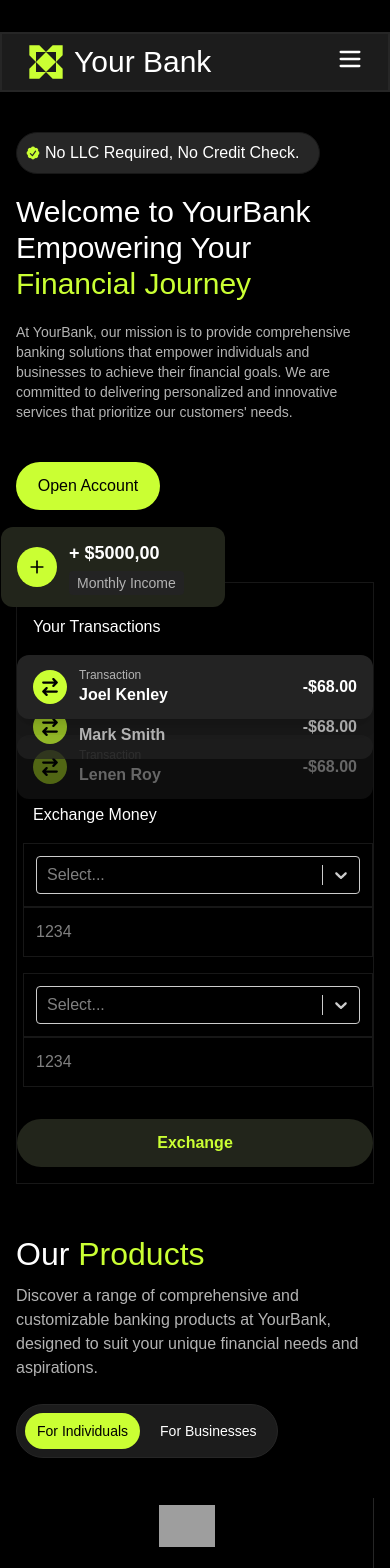
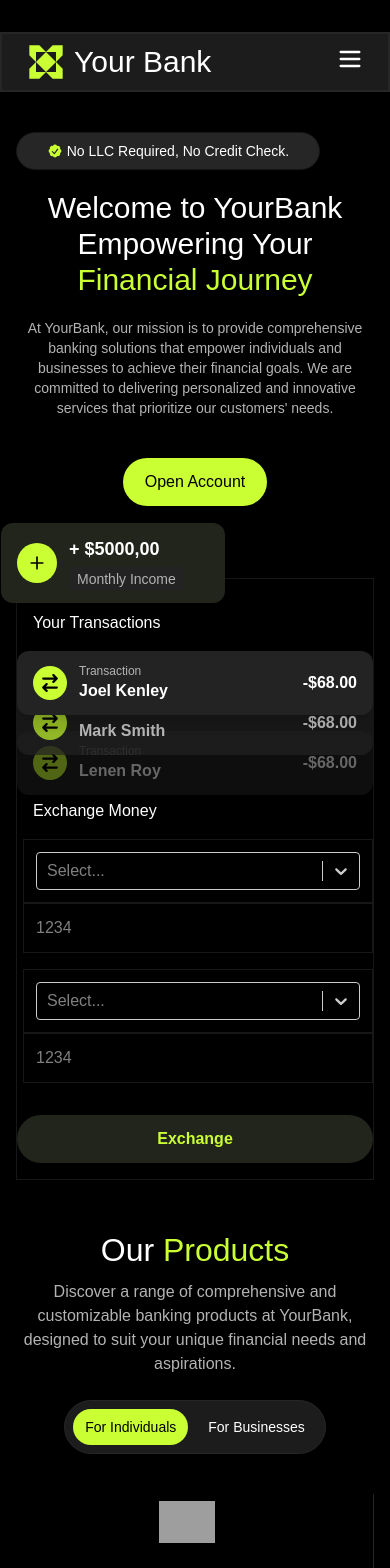
Before and after one commit to Hamad12-siddiqui/Bank-Website, a Next.js app: page / in a window 390 px wide. Shown: the top 1568 px of the page. Built offline with nearby package versions, Linux system fonts and the light colour scheme; grey boxes are pictures that could not be loaded.

Commit message:
style: Center align text in various components for improved layout consistency

```diff
--- a/app/component/Footer.js
+++ b/app/component/Footer.js
@@ -50,11 +50,11 @@ const Footer = () => {
 
 {info.map((items,index) => {
     return(
-        <div key={index} className='flex gap-1 mb-4 sm:mb-10 items-center cursor-pointer'>
+        <div key={index} className='flex gap-1 mb-4 sm:mb-10 items-center cursor-pointer sm:justify-start justify-center'>
             <div className='text-[#CAFF33]'>
 {items.icon}
 </div>
-<div className='text-white text-xs sm:text-base'>
+<div className='text-white text-xs sm:text-base '>
 {items.text}
 </div>
         </div>
--- a/app/modules/home/HeroSection.js
+++ b/app/modules/home/HeroSection.js
@@ -40,18 +40,18 @@ const HeroSection = () => {
       {/* Left Section */}
       <div className="w-full lg:w-[50%] mb-10 lg:mb-0">
         {/* Banner */}
-        <div className="flex gap-1 items-center border bg-[#262626] py-2 rounded-full px-2 max-w-76">
-          <HiMiniCheckBadge className="text-[#CAFF33]" />
-          <p className="text-white">No LLC Required, No Credit Check.</p>
+        <div className="flex gap-1 items-center border  bg-[#262626] py-2 rounded-full px-2 max-w-76 sm:justify-start justify-center">
+          <HiMiniCheckBadge className="text-[#CAFF33] " />
+          <p className="text-white sm:text-md text-sm  ">No LLC Required, No Credit Check.</p>
         </div>
 
         {/* Hero Text */}
         <div>
-          <h1 className="text-3xl lg:text-5xl text-white mt-5">
+          <h1 className="text-3xl lg:text-5xl text-white mt-5 sm:text-start text-center">
             Welcome to YourBank Empowering Your{" "}
             <span className="text-[#CAFF33]">Financial Journey</span>
           </h1>
-          <p className="text-[#B3B3B3] mt-5 text-sm lg:text-base">
+          <p className="text-[#B3B3B3] mt-5 text-sm lg:text-base sm:text-start text-center">
             At YourBank, our mission is to provide comprehensive banking
             solutions that empower individuals and businesses to achieve their
             financial goals. We are committed to delivering personalized and
@@ -59,7 +59,8 @@ const HeroSection = () => {
           </p>
 
           {/* CTA */}
-          <div className="bg-[#CAFF33] max-w-36 rounded-full  text-black flex justify-center py-3 mt-10 cursor-pointer hover:opacity-90 transition">
+
+          <div className="bg-[#CAFF33] max-w-36  mx-auto sm:mx-0 rounded-full  text-black flex justify-center py-3 mt-10 cursor-pointer hover:opacity-90 transition ">
             <p>Open Account</p>
           </div>
         </div>
--- a/app/modules/home/Our_Features.js
+++ b/app/modules/home/Our_Features.js
@@ -13,7 +13,7 @@ const Our_Features = () => {
           <span className="text-white">Our </span>
           <span className="text-[#CAFF33]">Features</span>
         </h2>
-        <p className="font-light text-base sm:text-lg lg:text-xl text-[#B3B3B3] max-w-3xl">
+        <p className="font-light text-base sm:text-lg lg:text-xl text-[#B3B3B3] max-w-3xl sm:text-start text-center">
           Experience a host of powerful features at YourBank, including seamless
           online banking, secure transactions, and personalized financial
           insights, all designed to enhance your banking experience.
--- a/app/modules/home/Our_Products.js
+++ b/app/modules/home/Our_Products.js
@@ -7,17 +7,17 @@ const Our_Products = () => {
       <div className="w-full max-w-6xl">
         <div className="flex flex-col md:flex-row justify-between items-start md:items-end gap-6 text-white">
           <div className="max-w-2xl">
-            <h3 className="font-lexend font-medium text-[32px] md:text-[40px] lg:text-[48px] leading-snug">
+            <h3 className="font-lexend font-medium text-[32px] sm:text-start text-center md:text-[40px] lg:text-[48px] leading-snug">
               <span>Our</span>{" "}
-              <span className="text-[#CAFF33]">Products</span>
+              <span className="text-[#CAFF33] ">Products</span>
             </h3>
-            <p className="font-lexend font-light text-[16px] md:text-[18px] text-[#B3B3B3] mt-2">
+            <p className="font-lexend font-light text-[16px] md:text-[18px] sm:text-start text-center text-[#B3B3B3] mt-2">
               Discover a range of comprehensive and customizable banking
               products at YourBank, designed to suit your unique financial needs
               and aspirations.
             </p>
           </div>
-          <div className="flex justify-center items-center rounded-full gap-2 md:gap-4 px-2 py-2 border border-[#262626] bg-[#1C1C1C]">
+              <div className="flex justify-center items-center mx-auto rounded-full gap-2 md:gap-4 px-2 py-2 border border-[#262626] bg-[#1C1C1C]">
             <button className="text-sm md:text-lg font-medium px-3 md:px-4 py-2 rounded-full bg-[#CAFF33] text-black">
               For Individuals
             </button>
--- a/app/modules/home/Use_Cases.js
+++ b/app/modules/home/Use_Cases.js
@@ -35,10 +35,10 @@ const Use_Cases = () => {
             </div>
           </div>
           <div className="flex-1 space-y-4">
-            <h3 className="font-medium text-xl sm:text-2xl text-white">
+            <h3 className="font-medium text-xl sm:text-2xl text-white sm:text-start text-center">
               For Individuals
             </h3>
-            <p className="font-light text-base sm:text-lg text-[#B3B3B3]">
+            <p className="font-light text-base sm:text-lg text-[#B3B3B3] sm:text-start text-center">
               For individuals, our mortgage services pave the way to
               homeownership, and our flexible personal loans provide vital
               support during various life milestones. We also prioritize
@@ -49,28 +49,30 @@ const Use_Cases = () => {
               {financialStats.map((item, index) => (
                 <div
                   key={index}
-                  className="px-2 py-4 sm:py-0 space-y-2 sm:space-y-4 flex flex-col items-start"
+                  className="px-2 py-4 sm:py-0 space-y-2 sm:space-y-4 flex flex-col sm:items-start items-center"
                 >
-                  <h3 className="font-medium text-3xl sm:text-4xl text-[#CAFF33]">
+                  <h3 className="font-medium text-3xl sm:text-4xl text-[#CAFF33] ">
                     {item.percentage}%
                   </h3>
-                  <p className="font-light text-base sm:text-lg text-[#B3B3B3]">
+                  <p className="font-light text-base sm:text-lg text-[#B3B3B3] ">
                     {item.title}
                   </p>
                 </div>
               ))}
             </div>
-            <button className="mt-6 sm:mt-10 px-6 py-3 bg-[#1C1C1C] text-black rounded-full">
-              Learn More
-            </button>
+              <div className="flex justify-center sm:justify-start">
+                <button className="mt-6 sm:mt-10 px-6 py-3 bg-[#1C1C1C] text-white rounded-full mx-auto sm:mx-0">
+                  Learn More
+                </button>
+              </div>
           </div>
         </div>
         <div className="w-full flex flex-col lg:flex-row justify-between mt-12 gap-20">
           <div className="flex-1 space-y-4 order-2 lg:order-1">
-            <h3 className="font-medium text-xl sm:text-2xl text-white">
+            <h3 className="font-medium text-xl sm:text-2xl text-white sm:text-start text-center">
               For Business
             </h3>
-            <p className="font-light text-base sm:text-lg text-[#B3B3B3]">
+            <p className="font-light text-base sm:text-lg text-[#B3B3B3] sm:text-start text-center">
               For businesses, our tailored financial solutions empower growth
               and sustainability. From business loans to investment planning,
               we help organizations thrive while maintaining financial
@@ -80,9 +82,9 @@ const Use_Cases = () => {
               {financialStats.map((item, index) => (
                 <div
                   key={index}
-                  className="px-2 py-4 sm:py-0 space-y-2 sm:space-y-4 flex flex-col items-start"
+                  className="px-2 py-4 sm:py-0 space-y-2 sm:space-y-4 flex flex-col sm:items-start items-center"
                 >
-                  <h3 className="font-medium text-3xl sm:text-4xl text-[#CAFF33]">
+                  <h3 className="font-medium text-3xl sm:text-4xl text-[#CAFF33] ">
                     {item.percentage}%
                   </h3>
                   <p className="font-light text-base sm:text-lg text-[#B3B3B3]">
@@ -91,9 +93,11 @@ const Use_Cases = () => {
                 </div>
               ))}
             </div>
-            <button className="mt-6 sm:mt-10 px-6 py-3 text-white bg-[#1C1C1C]  rounded-full">
-              Learn More
-            </button>
+            <div className="flex justify-center sm:justify-start">
+                <button className="mt-6 sm:mt-10 px-6 py-3 bg-[#1C1C1C] text-white rounded-full mx-auto sm:mx-0">
+                  Learn More
+                </button>
+              </div>
           </div>
           <div className="flex-1 border-2 bg-[url('/images/right.svg')] bg-no-repeat bg-right-top flex flex-col justify-center items-center rounded-xl bg-[#1A1A1A] order-1 lg:order-2">
             <div className="grid grid-cols-1 sm:grid-cols-2 gap-6 p-6 sm:p-8">
@@ -107,7 +111,7 @@ const Use_Cases = () => {
                     alt={item.title}
                     className="w-12 h-12 sm:w-15 sm:h-15 mx-auto"
                   />
-                  <p className="font-normal text-lg sm:text-xl text-center mt-2 text-white">
+                  <p className="font-normal text-lg sm:text-xl text-center mt-2 text-white ">
                     {item.title}
                   </p>
                 </div>
```
